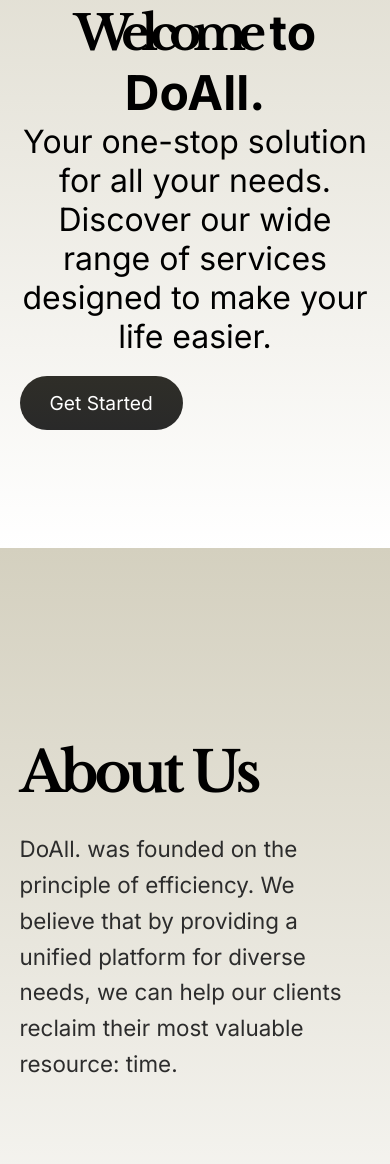
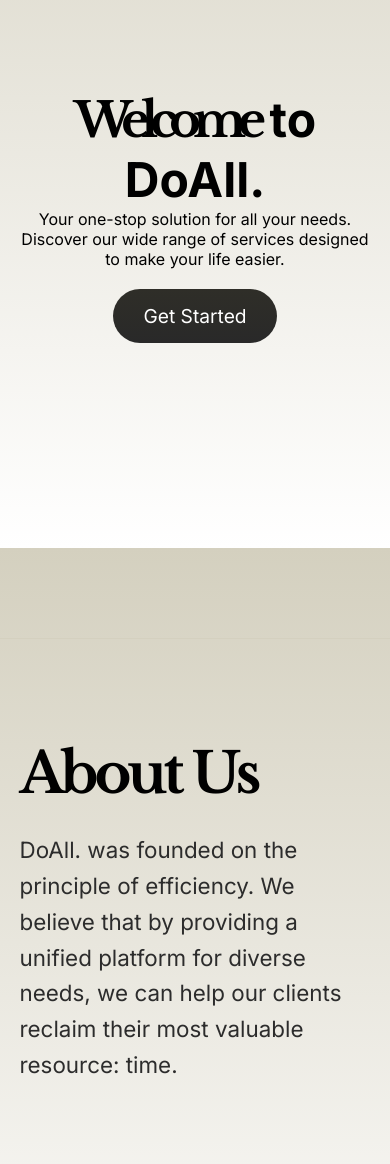
Before and after one commit to gbreye/DoAll-Site-, a plain HTML site: page index.html in a window 390 px wide. Shown: the part 296-1460 px from the top of the page. Drawn offline with nearby package versions, Linux system fonts and the light colour scheme.

Commit message:
added main animations

```diff
--- a/index.html
+++ b/index.html
@@ -28,8 +28,8 @@
         <section id="home" class="herohome">
             <div class="main-left">
                 <h1><span class="main-span">Welcome</span> to DoAll.</h1>
-                <p>Your one-stop solution for all your needs.</p>
-                <p>Discover our wide range of services designed to make your life easier.</p>
+                <p class="main-text">Your one-stop solution for all your needs.</p>
+                <p class="main-text">Discover our wide range of services designed to make your life easier.</p>
                 <button class="cta-button">Get Started</button>
             </div>
             <div class="main-right">
--- a/src/css/index.css
+++ b/src/css/index.css
@@ -22,6 +22,7 @@ html {
     font-family: 'Inter', sans-serif;
     position: sticky;
     top: 0;
+    z-index: 9999;
 }
 
 nav {
@@ -61,6 +62,7 @@ body {
     background: linear-gradient(to top, #ffffff, #d4d0bf);
     background-attachment: fixed;
     font-family: 'Inter', sans-serif;
+    width: 100%;
 }
 
 .herohome {
@@ -115,6 +117,8 @@ body {
 .about-section {
     padding: 100px 5%;
     background-color: transparent;
+    border-top: 1px solid #d4d0bf;
+    border-bottom: 1px solid #d4d0bf;
 }
 
 .about-content p {
@@ -136,10 +140,14 @@ body {
     padding: 50px;
     border-radius: 40px;
     transition: 0.4s cubic-bezier(0.175, 0.885, 0.32, 1.275);
+    animation: fadein ease-in-out;
+    animation-timeline: view();
+    animation-range: entry 0% cover 70%;
 }
 
 .right-hero:hover, .left-hero:hover {
-    transform: translateY(-10px);
+    transform: translateY(-20px);
+    transform: scale(1.05);
     background-color: #d8d8bc;
 }
 
@@ -174,3 +182,20 @@ footer {
     border-top: 1px solid #d4d0bf;
     color: #888;
 }
+
+@keyframes fadein {
+    from { opacity: 0; }
+    to { opacity: 1; }
+}
+
+@media screen and (max-width: 763px) {
+    .main-left {
+        display: flex;
+        flex-direction: center;
+        align-items: center;
+
+    }
+    .main-text {
+        font-size: 1rem;
+    }
+}
```
